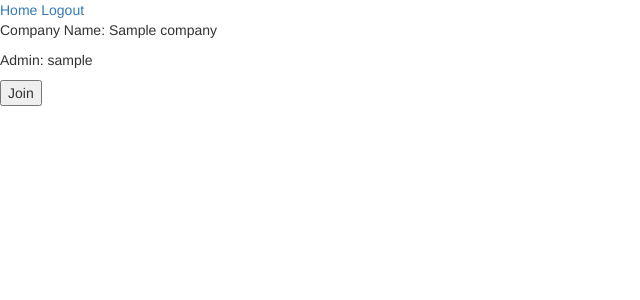
After one commit to HumdahQamar/The_Vetted, a Django app: page /browse/companies in a window 1280 px wide. The commit adds this page. Shown: the top 300 px of the page, without its empty margins (0-640 px from the left). Run offline with Django 3.2, Linux system fonts and the light colour scheme; tables that the repository leaves empty hold one stand-in row (values such as "Sample post"); some libraries are stand-ins or nearby versions.

Commit message:
Display company list and minor changes to model

```diff
--- a/the_vetted/roster/models.py
+++ b/the_vetted/roster/models.py
@@ -24,6 +24,7 @@ class User(AbstractUser):
     is_employee = models.BooleanField(default=False)
     is_admin = models.BooleanField(default=False)
     is_super_admin = models.BooleanField(default=False)
+    company = models.OneToOneField(Company, related_name='user_company', on_delete=models.SET_NULL, null=True)
 
     def __str__(self):
         return self.username
@@ -49,3 +50,4 @@ class Invite(models.Model):
     company = models.ForeignKey(Company, related_name='company', on_delete=models.CASCADE)
     timestamp = models.DateField(auto_now_add=True)
     message = models.CharField(max_length=500)
+    status = models.CharField(max_length=20)
--- /dev/null
+++ b/the_vetted/roster/templates/roster/company_list.html
@@ -0,0 +1,14 @@
+{% extends 'roster/base.html' %}
+{% block navbar_links %}
+    <a href="{% url 'home' %}">Home</a>
+    <a href="{% url 'logout' %}">Logout</a>
+    <br>
+{% endblock %}
+{% block contents %}
+    {% for company in company_list %}
+        <p>Company Name: {{ company.name }}</p>
+        <p>Admin: {{ company.admin }}</p>
+        <button>Join</button>
+        <br>
+    {% endfor %}
+{% endblock %}
--- a/the_vetted/roster/templates/roster/settings_admin.html
+++ b/the_vetted/roster/templates/roster/settings_admin.html
@@ -1,6 +1,6 @@
 {% include 'roster/settings_basic.html' %}
 {% block contents %}
     {% block settings_options %}
-        <p>Another link</p>
+        <p>Another Link</p>
     {% endblock %}
 {% endblock %}
--- a/the_vetted/roster/templates/roster/settings_basic.html
+++ b/the_vetted/roster/templates/roster/settings_basic.html
@@ -1,6 +1,7 @@
 {% extends 'roster/base.html' %}
 {% block navbar_links %}
     <a href="{% url 'logout' %}">Logout</a>
+    <a href="{% url 'home' %}">Home</a>
 {% endblock %}
 {% block contents %}
     {% block settings_options %}
--- a/the_vetted/roster/urls.py
+++ b/the_vetted/roster/urls.py
@@ -6,10 +6,11 @@ from roster.views import views
 
 urlpatterns = [
     path('', views.index, name='index'),
+    path('browse/companies', views.CompanyList.as_view(), name='browse_companies'),
     path('signup/', views.UserSignup.as_view(), name='signup'),
-    path('login/', LoginView.as_view(template_name='roster/login.html'), name='login'),
     path('logout/', LogoutView.as_view(), name='logout'),
-    path('profile/landing/', views.LandingPage.as_view(), name='landing'),
+    path('profile/', views.HomePage.as_view(), name='home'),
     path('profile/settings/', views.Settings.as_view(), name='settings'),
     path('profile/<int:pk>/update/', views.UpdateProfile.as_view(), name='update_profile'),
+    path('login/', LoginView.as_view(template_name='roster/login.html'), name='login'),
 ]
--- a/the_vetted/roster/views/views.py
+++ b/the_vetted/roster/views/views.py
@@ -5,9 +5,10 @@ from django.shortcuts import render, redirect
 from django.urls import reverse_lazy, reverse
 from django.views import View
 from django.views.generic.edit import CreateView, FormView, UpdateView
+from django.views.generic.list import ListView
 
 from roster.forms import UserSignupForm
-from roster.models import User
+from roster.models import User, Company
 
 
 def index(request):
@@ -48,13 +49,13 @@ class UserSignup(FormView):
         return redirect('index')
 
 
-class LandingPage(LoginRequiredMixin, View):
+class HomePage(LoginRequiredMixin, View):
     login_url = reverse_lazy('login')
 
     def get(self, request, *args, **kwargs):
         return render(
             request,
-            'roster/landing_page.html',
+            'roster/homepage.html',
             {
                 'user': request.user
             }
@@ -67,7 +68,7 @@ class Settings(LoginRequiredMixin, View):
     def get(self, request, *args, **kwargs):
         user = request.user
         if user.is_authenticated:
-            if user.is_superuser:
+            if user.is_super_admin:
                 return render(
                     request,
                     'roster/settings_super_admin.html',
@@ -75,7 +76,7 @@ class Settings(LoginRequiredMixin, View):
                         'user': user
                     }
                 )
-            elif user.is_staff:
+            elif user.is_admin:
                 return render(
                     request,
                     'roster/settings_admin.html',
@@ -102,3 +103,12 @@ class UpdateProfile(UpdateView):
 
     def get_queryset(self):
         return User.objects.filter(pk=self.request.user.pk)
+
+
+class CompanyList(ListView):
+    model = Company
+    template_name = 'roster/company_list.html'
+
+    # def get_context_data(self, *, object_list=None, **kwargs):
+    def get_queryset(self):
+        return Company.objects.order_by('name')
--- a/the_vetted/the_vetted/settings.py
+++ b/the_vetted/the_vetted/settings.py
@@ -122,4 +122,4 @@ STATIC_URL = '/static/'
 
 AUTH_USER_MODEL = "roster.User"
 
-LOGIN_REDIRECT_URL = 'landing'
+LOGIN_REDIRECT_URL = 'home'
```
Also changed, not shown: the_vetted/roster/templates/roster/homepage.html (added, +19 -0 lines), the_vetted/roster/templates/roster/landing_page.html (deleted, +0 -7 lines), the_vetted/roster/migrations/0006_user_company.py (added).
